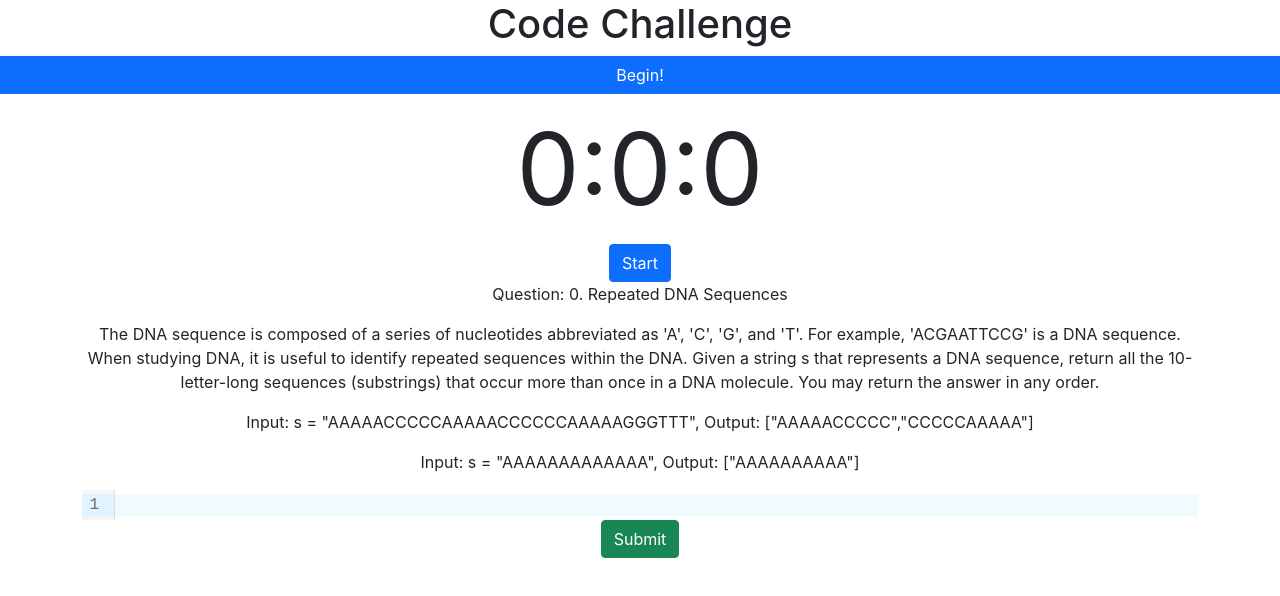
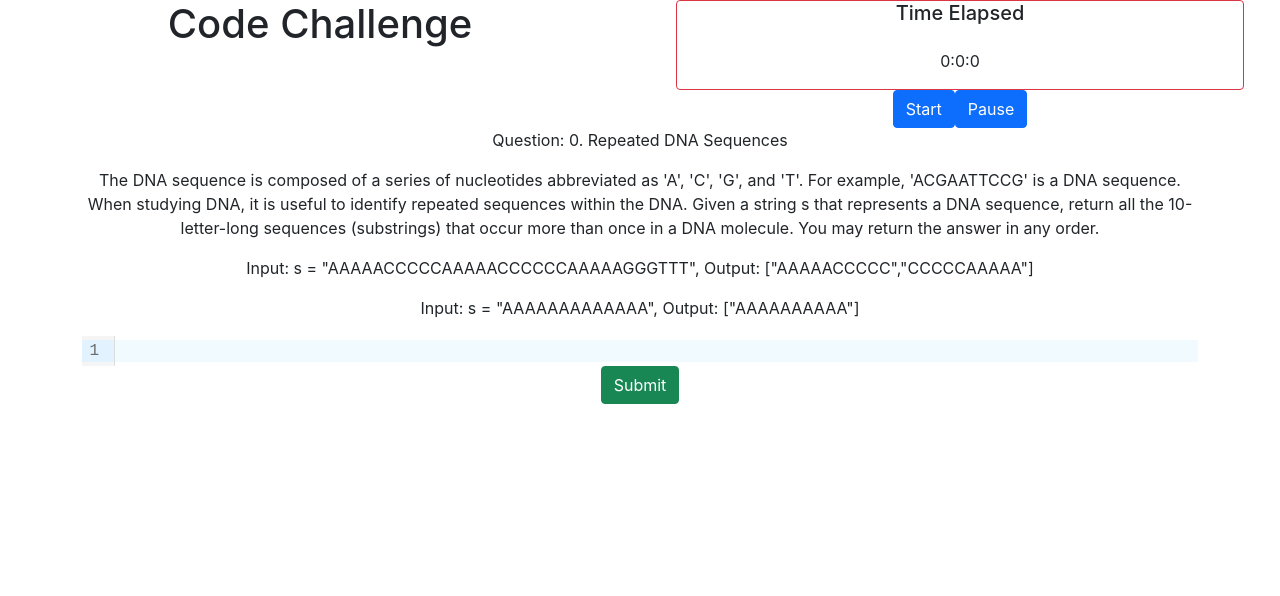
Before and after one commit to devboltio/students, a React (Create React App) app in the folder components/code-judge/: page / in a window 1280 px wide. Shown: the top 596 px of the page. Built offline with nearby package versions, Linux system fonts and the light colour scheme.

Commit message:
stopwatch

```diff
--- a/components/code-judge/src/App.tsx
+++ b/components/code-judge/src/App.tsx
@@ -1,6 +1,6 @@
 import React, { useState } from 'react';
 import './App.css';
-import { Button, Row } from 'react-bootstrap';
+import { Button, Col, Container, Row } from 'react-bootstrap';
 import ChallengeDescription from './components/ChallDescription';
 import CodeEditor from './components/CodeEditor';
 import Submit from './components/Submit';
@@ -51,13 +51,17 @@ function App() {
   };
 
   return (
-    <div className="App">
-      <h1>Code Challenge</h1>
+    <Container className="App" fluid>
+      <Row>
+        <Col>
+          <h1>Code Challenge</h1>
+        </Col>
 
-      <Row>
-        <Button onClick={() => startCodingEnviro()}>Begin!</Button>
+        {/* <Button onClick={() => startCodingEnviro()}>Begin!</Button> */}
         {/* <StopwatchComp time={0} stopwatch={0} /> */}
-        <Stopwatch />
+        <Col>
+          <Stopwatch />
+        </Col>
       </Row>
       <ChallengeDescription
         questNr={hardCodedNr}
@@ -67,7 +71,7 @@ function App() {
         // check ans function here? I could pass it as a props... like Submit component
       />
       <CodeEditor />
-    </div>
+    </Container>
   );
 }
 
--- a/components/code-judge/src/components/Stopwatch.tsx
+++ b/components/code-judge/src/components/Stopwatch.tsx
@@ -1,18 +1,33 @@
-import { Button, Col, Container, Row } from 'react-bootstrap';
+import { Button, Col, Container, Row, Card } from 'react-bootstrap';
 import { useStopwatch } from 'react-timer-hook';
 
 const Stopwatch = () => {
   const { seconds, minutes, hours, days, isRunning, start, pause, reset } =
     useStopwatch({ autoStart: false });
 
+  const makeQuestionVisible = () => {
+    // makes the Q visible
+  };
+
+  const startQuiz = () => {
+    start; //starts the stopwatch
+    makeQuestionVisible();
+  };
+
   return (
     <Container>
-      <div style={{ fontSize: '100px' }}>
-        <span>{hours}</span>:<span>{minutes}</span>:<span>{seconds}</span>
-      </div>
-      <Button onClick={start}>Start</Button>
-      {/* <button onClick={pause}>Pause</button>
-      <button onClick={reset}>Reset</button> */}
+      {/* <div style={{ fontSize: '100px' }}> */}
+      <Card border="danger">
+        <Card.Title>Time Elapsed</Card.Title>
+        <Card.Body>
+          {hours}:{minutes}:{seconds}
+        </Card.Body>
+      </Card>
+      {/* </div> */}
+      <Button onClick={startQuiz()}>Start</Button>
+      <Button onClick={pause}>Pause</Button>
+      {/* <button onClick={reset}>Reset</button> */}
+      {/* ERROR WITH THE ONCLICK EVENT, NOT SURE HOW TO FIX. Could implement custom reset */}
     </Container>
   );
 };
--- a/components/code-judge/tsconfig.json
+++ b/components/code-judge/tsconfig.json
@@ -12,13 +12,14 @@
     "allowSyntheticDefaultImports": true,
     "strict": true,
     "forceConsistentCasingInFileNames": true,
-    "noFallthroughCasesInSwitch": true,
+    // "noFallthroughCasesInSwitch": true,
     "module": "esnext",
     "moduleResolution": "node",
     "resolveJsonModule": true,
     "isolatedModules": true,
     "noEmit": true,
-    "jsx": "react-jsx"
+    "jsx": "react-jsx",
+    "noImplicitThis": true,
   },
   "include": [
     "src"
```
Also changed, not shown: components/code-judge/package.json (+5 -2 lines), 1 other file (tests, documents, lock files or other folders).
